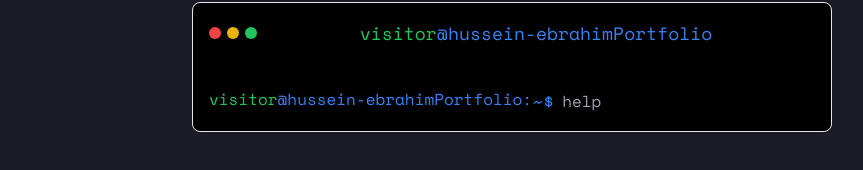
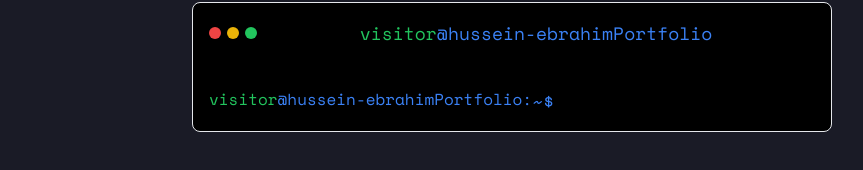
Before and after one commit to HusseinYasser/portfolio, a React (Vite) app in the folder my-portfolio/: page / in a window 1280 px wide. Shown: the part 344-514 px from the top of the page, without its empty margins (128-991 px from the left). Built offline with nearby package versions, Linux system fonts and the light colour scheme.

Commit message:
added the autocomplete as UI

```diff
--- a/my-portfolio/src/components/Terminal.jsx
+++ b/my-portfolio/src/components/Terminal.jsx
@@ -1,6 +1,8 @@
 import { useState, useRef, useEffect } from "react";
 
 import commands from "../public/commands";
+
+import commandsTrie from "../public/trie/Trie";
 
 const Terminal = () => {
 
@@ -13,6 +15,8 @@ const Terminal = () => {
     const [archivedCommands, setArchivedCommands] = useState([]);
 
     const [commandIdx, setCommandIdx] = useState(0);
+
+    const [suggestion, setSuggestion] = useState('');
 
     const scrollableRef = useRef(null);
 
@@ -48,6 +52,7 @@ const Terminal = () => {
 
     const executeCommand = () =>
     {
+        console.log(command);
         setPrevCommands([...prevCommands, command]);
         setArchivedCommands([...archivedCommands, command]);
         setPrevOutputs([...prevOutputs, commands[command] ?? `command '${command}' not found`]);
@@ -56,7 +61,6 @@ const Terminal = () => {
             setPrevOutputs([]);
         }
         setCommand('');
-
     }
 
 
@@ -95,26 +99,49 @@ const Terminal = () => {
 
                 {/* Terminal Writing Command */}
                 <div className="flex-col mt-2">
-                    <div className="text-blue-500 ml-auto text-md w-full flex flex-wrap">
+                    <div className="text-blue-500 ml-auto text-md w-full flex flex-wrap relative">
                         <span className="text-green-500">visitor</span>@hussein-ebrahimPortfolio:<span className="text-lg">~$</span>
-                        <input className="bg-black text-white border-none focus:outline-none pl-2 flex-grow"
-                        spellCheck="false"
-                        value = {command}
-                        onChange={(event) => setCommand(event.target.value)}
-                        placeholder="help"
-                        onKeyDown={(event)=>{
-                            if(event.key === "Enter")
-                                executeCommand();
-                            else if(event.key === 'ArrowUp'){
-                                event.preventDefault();
-                                movebackward();
-                            }
-                            else if(event.key === 'ArrowDown')
-                                moveForward();
-                        }}
-                        ref = {inputRef} />
+                        <div className="input-container flex flex-grow">
+                            <div
+                                className="text-white ml-2 outline-none bg-black !p-0 !bg-none !border-none !resize-none"
+                                contentEditable = "true"
+                                ref={inputRef}
+                                onInput={(event) => {
+                                    setCommand(event.target.textContent);
+                                    setSuggestion(commandsTrie.autoComplete(event.target.textContent));
+                                }}
+                                onClick={() => inputRef.current.focus()}
+                                onKeyDown={(event) => {
+                                    if (event.key === "Enter") {
+                                        event.preventDefault();
+                                        inputRef.current.textContent = '';
+                                        executeCommand();
+                                    }
+                                    else if (event.key === "ArrowUp") {
+                                        event.preventDefault();
+                                        movebackward();
+                                    } else if (event.key === "ArrowDown") moveForward();
+                                    else if (event.key === "Tab") {
+                                        event.preventDefault();
+                                        inputRef.current.textContent = (command + suggestion);
+                                        setCommand(command + suggestion);
+                                        setSuggestion("");
+
+                                        // Set the cursor position to the end of the text
+                                        const range = document.createRange();
+                                        const selection = window.getSelection();
+                                        range.selectNodeContents(inputRef.current);
+                                        range.collapse(false);
+                                        selection.removeAllRanges();
+                                        selection.addRange(range);
+                                    }
+                                }}
+                            />
+                            {suggestion && <span className="text-gray-500 ">{suggestion}</span>}
+                        </div>
                     </div>
                 </div>
+
             </div>
         </div>
     </div>
--- a/my-portfolio/src/public/trie/Trie.js
+++ b/my-portfolio/src/public/trie/Trie.js
@@ -23,6 +23,8 @@ class Trie
 
     autoComplete(command)
     {
+        if(command == '')
+            return '';
         let currNode = this.root;
         let ans = '';
         for(let i = 0; i < command.length; ++i)
```
